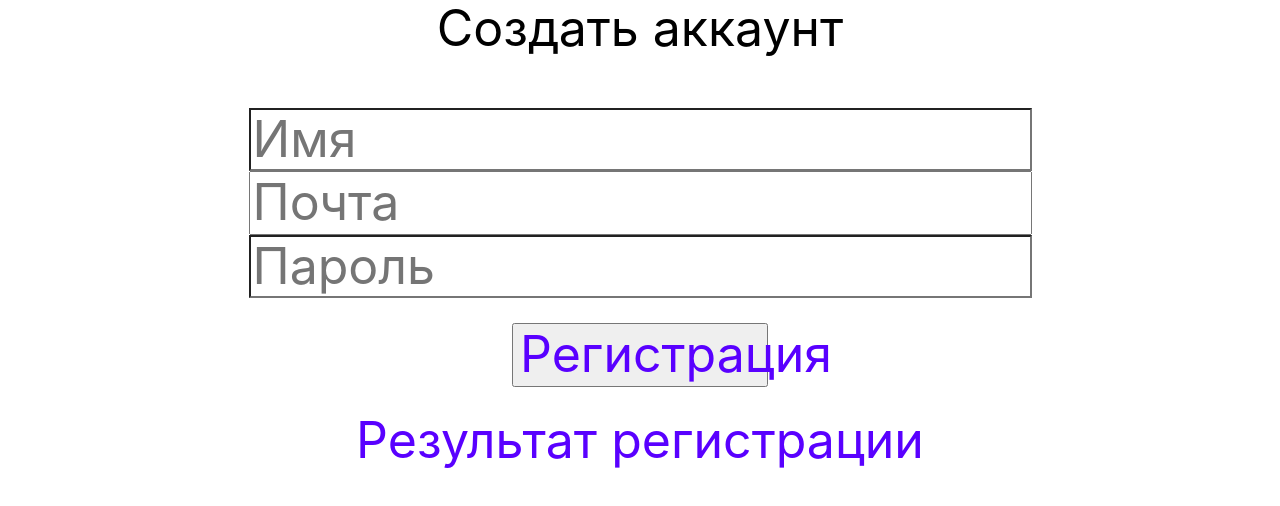
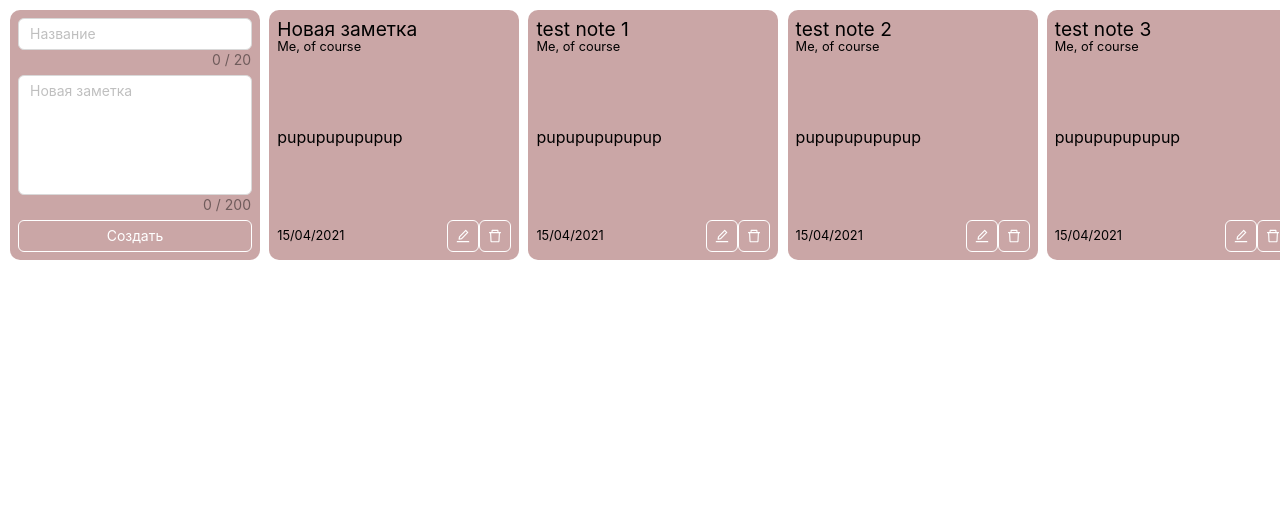
Before and after one commit to SomeoneNamedAnya/TeamNotes, a React (Create React App) app in the folder frontend/: page / in a window 1280 px wide. Shown: the top 506 px of the page. Built offline with nearby package versions, Linux system fonts and the light colour scheme.

Commit message:
Creating new notes
Adding the ability to create new notes on MainPage with setting it's name and text

```diff
--- a/frontend/package.json
+++ b/frontend/package.json
@@ -3,6 +3,7 @@
   "version": "0.1.0",
   "private": true,
   "dependencies": {
+    "@ant-design/icons": "^5.3.7",
     "@testing-library/jest-dom": "^5.17.0",
     "@testing-library/react": "^13.4.0",
     "@testing-library/user-event": "^13.5.0",
--- a/frontend/src/App.jsx
+++ b/frontend/src/App.jsx
@@ -4,7 +4,7 @@ import MainPage from "./MainPage/MainPage.jsx"
 const App = () => {
   return (
     <div className="App">
-       <Entrance />
+       <MainPage />
     </div>
   );
 }
--- /dev/null
+++ b/frontend/src/Components/CreateNewNote.jsx
@@ -0,0 +1,30 @@
+import style from './note.module.css'
+import { Button, Input } from 'antd';
+import { useState } from 'react';
+const CreateNewNote = ({createNoteHandler}) => {
+    const [text, setText] = useState('');
+    const [name, setName] = useState('');
+    const changeText = (event) => {
+        setText(event.target.value);
+    }
+    const changeName = (event) => {
+        setName(event.target.value);
+    }
+    const clickSave = () => {
+        createNoteHandler(text, name);
+    }
+    return (<div className={style.note}>
+        <Input.TextArea maxLength={20} showCount={true}
+        autoSize={{minRows: 1, maxRows: 1}} ghost={'true'}
+        placeholder={"Название"}
+        onChange={changeName}></Input.TextArea>
+        <Input.TextArea maxLength={200} showCount={true}
+        autoSize={{minRows: 5, maxRows: 5}} ghost={'true'}
+        placeholder={"Новая заметка"}
+        onChange={changeText}></Input.TextArea>
+        <Button ghost={'true'} onClick={clickSave}>Создать</Button>
+        </div>
+    )
+};
+
+export default CreateNewNote;
--- a/frontend/src/Components/Note.jsx
+++ b/frontend/src/Components/Note.jsx
@@ -1,7 +1,8 @@
-import {MdDeleteForever} from 'react-icons/md';
 import style from './note.module.css'
+import { Button } from 'antd';
+import { DeleteOutlined, EditOutlined } from '@ant-design/icons';
 
-const Note = ({Name, Text, Author}) => {
+const Note = ({Name, Text, Author, Date}) => {
     return <div className={style.note}>
             <div className={style.vertGroup}>
                 <big>{Name}</big>
@@ -9,10 +10,14 @@ const Note = ({Name, Text, Author}) => {
             </div>
             <span>{Text}</span>
             <div className={style.horizGroup}>
-                <small>12.07.24</small>
-                <MdDeleteForever className='delete-icon' size='1.3em'/>
+                <small>{Date}</small>
+                <div className={style.horizGroup}>
+                    <Button ghost={'true'} icon={<EditOutlined/>} size='1.3em'></Button>
+                    <Button ghost={'true'} icon={<DeleteOutlined/>} size='1.3em'></Button>
+                </div>
             </div>
     </div>
 };
 
+
 export default Note;
--- a/frontend/src/Components/NotesList.jsx
+++ b/frontend/src/Components/NotesList.jsx
@@ -1,14 +1,13 @@
 import Note from "./Note.jsx"
 import style from "./notesList.module.css"
+import CreateNewNote from "./CreateNewNote.jsx";
 
-const NotesList = () => {
+const NotesList = ({notes, createNoteHandler}) => {
     return <div className={style.notesList}>
-        <Note Name="haha" Text="pupupupupuppupu" Author="Me, of course"/>
-        <Note Name="haha" Text="pupupupupuppupu" Author="Me, of course"/>
-        <Note Name="haha" Text="pupupupupuppupu" Author="Me, of course"/>
-        <Note Name="haha" Text="pupupupupuppupu" Author="Me, of course"/>
-        <Note Name="haha" Text="pupupupupuppupu" Author="Me, of course"/>
-        <Note Name="haha" Text="pupupupupuppupu" Author="Me, of course"/>
+        <CreateNewNote createNoteHandler={createNoteHandler}></CreateNewNote>
+        {notes.map((note)=><Note Name={note.Name}
+         Author={note.Author} Text={note.Text}
+         Date={note.Date}/>)}
     </div>
 };
 
--- a/frontend/src/Components/note.module.css
+++ b/frontend/src/Components/note.module.css
@@ -5,8 +5,8 @@
     margin: 10px;
     border-radius: 10px;
     padding: 0.5rem;
-    height: 200px;
-    width: 200px;
+    height: 250px;
+    width: 250px;
     display: flex;
 }
 
--- a/frontend/src/MainPage/MainPage.jsx
+++ b/frontend/src/MainPage/MainPage.jsx
@@ -1,8 +1,52 @@
+import { useState } from "react";
+import {nanoid} from 'nanoid';
 import NotesList from "../Components/NotesList.jsx";
 
 const MainPage = () => {
+    const [notes, formNotesList] = useState([
+        {
+            id: nanoid(),
+            Name: "Новая заметка",
+            Date: "15/04/2021",
+            Author: "Me, of course",
+            Text: "pupupupupupup"
+        },
+        {
+            id: nanoid(),
+            Name: "test note 1",
+            Date: "15/04/2021",
+            Author: "Me, of course",
+            Text: "pupupupupupup"
+        },
+        {
+            id: nanoid(),
+            Name: "test note 2",
+            Date: "15/04/2021",
+            Author: "Me, of course",
+            Text: "pupupupupupup"
+        },
+        {
+            id: nanoid(),
+            Name: "test note 3",
+            Date: "15/04/2021",
+            Author: "Me, of course",
+            Text: "pupupupupupup"
+        },
+    ]);
+    const createNoteHandler = (text, name) => {
+        if (name != '' || text != '') {
+            const note = {
+                id: nanoid(),
+                Text: text,
+                Author: "noname",
+                Name: name,
+                Date: new Date().toLocaleDateString(),
+            };
+            formNotesList([...notes, note]);
+        }
+    }
     return <div className="mainPage">
-            <NotesList />
+            <NotesList notes={notes} createNoteHandler={createNoteHandler}/>
         </div>
     };
 
```
Also changed, not shown: 1 other file (tests, documents, lock files or other folders).
